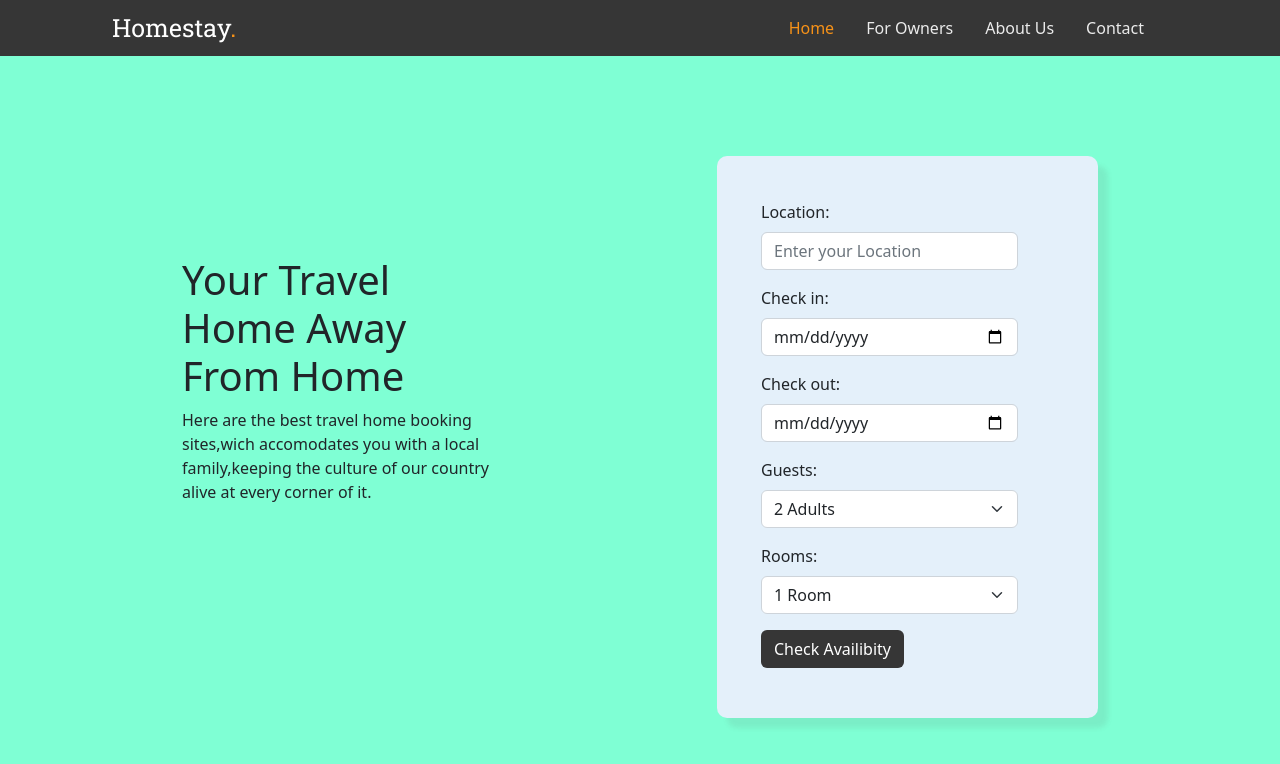
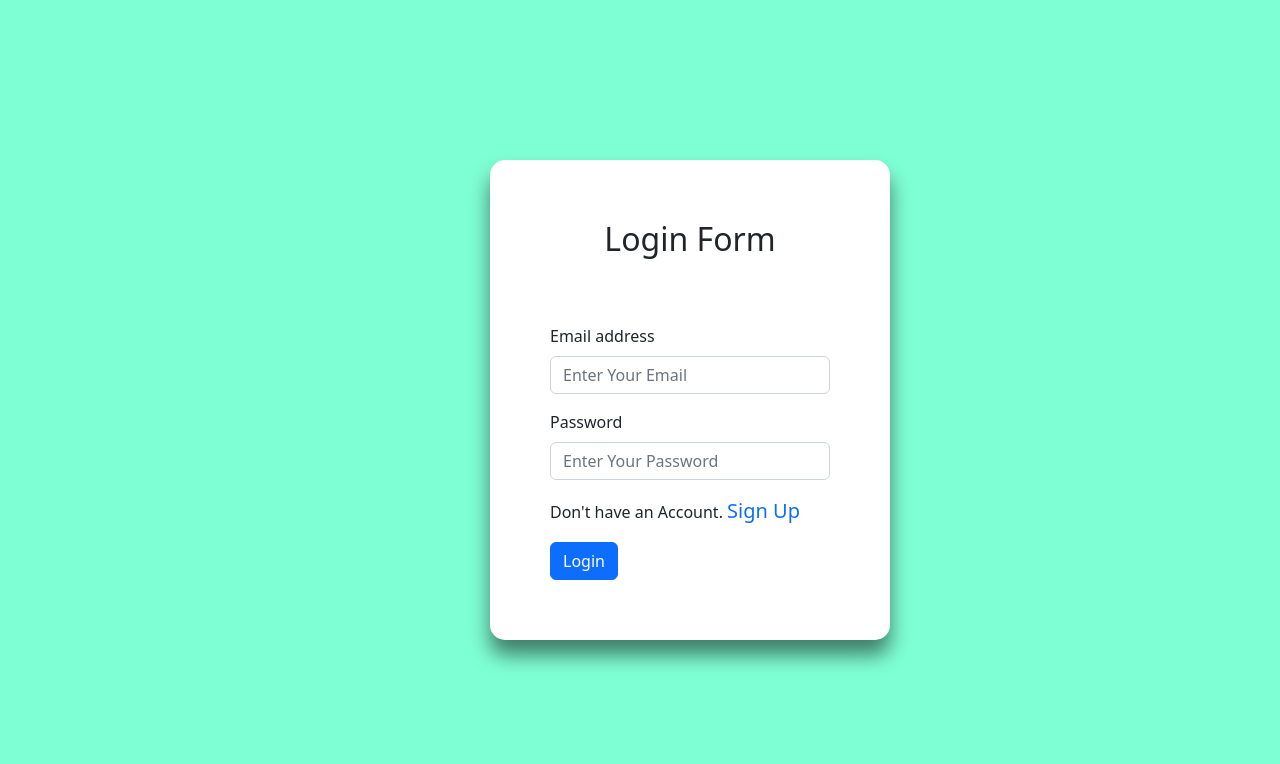
Before and after one commit to Aryanop0914/React, a React (Create React App) app: page / in a window 1280 px wide. Shown: the top 764 px of the page. Built offline with nearby package versions, Linux system fonts and the light colour scheme.

Commit message:
Login and Signup

```diff
--- a/src/App.js
+++ b/src/App.js
@@ -1,15 +1,17 @@
 import './App.css';
-import Navbar from './Components/Navbar';
-import Header1 from './Components/Header1';
+// import Navbar from './Components/Navbar';
+// import Header1 from './Components/Header1';
 import Login from './Components/Login';
+// import Signup from './Components/Signup';
 
 function App() {
 
   return (
     <>
-        <Navbar/>
-         <Header1/>
-        {/* <Login/> */}
+        {/* <Navbar/>
+         <Header1/> */}
+        <Login/>
+        {/* <Signup/> */}
 
     </>
   );
--- a/src/Components/Login.js
+++ b/src/Components/Login.js
@@ -8,20 +8,20 @@ export default function login() {
 
 <div className="login">
 <form>
-  <div class="mb-3">
-    <label for="exampleInputEmail1" class="form-label">Email address</label>
-    <input type="email" class="form-control" id="exampleInputEmail1" aria-describedby="emailHelp"/>
-    <div id="emailHelp" class="form-text">We'll never share your email with anyone else.</div>
+<div className="mb-3">
+<h2 >Login Form</h2>
   </div>
-  <div class="mb-3">
-    <label for="exampleInputPassword1" class="form-label">Password</label>
-    <input type="password" class="form-control" id="exampleInputPassword1"/>
+  <div className="mb-3">
+    <label for="InputEmail1" className="form-label">Email address</label>
+    <input type="email" className="form-control" id="InputEmail1" placeholder='Enter Your Email'/>
+    {/*    */}
   </div>
-  <div class="mb-3 form-check">
-    <input type="checkbox" class="form-check-input" id="exampleCheck1"/>
-    <label class="form-check-label" for="exampleCheck1">Check me out</label>
+  <div className="mb-3">
+    <label for="exampleInputPassword1" className="form-label">Password</label>
+    <input type="password" className="form-control" id="InputPassword1" placeholder='Enter Your Password'/>
   </div>
-  <button type="submit" class="btn btn-primary">Submit</button>
+  <p>Don't have an Account.  <a href="">Sign Up</a></p>
+  <button type="submit" className="btn btn-primary">Login</button>
 </form>
 
     </div>
--- /dev/null
+++ b/src/Components/Signup.js
@@ -0,0 +1,34 @@
+import React from 'react'
+
+export default function Signup() {
+  return (
+    <>
+
+<div className="signup">
+<form>
+<div className="mb-3">
+<h2 >Signup Form</h2>
+  </div>
+  <div className="mb-3">
+    <label htmlFor="Inputusername1" className="form-label">Username</label>
+    <input type="text" className="form-control" id="Inputusername1" placeholder='Enter Your Username'/>
+  </div>
+  <div className="mb-3">
+    <label htmlFor="InputEmail2" className="form-label">Email address</label>
+    <input type="email" className="form-control" id="InputEmail2" placeholder='Enter Your Email'/>
+  </div>
+  <div className="mb-3">
+    <label htmlFor="InputPassword1" className="form-label">Password</label>
+    <input type="password" className="form-control" id="InputPassword1" placeholder='Enter Your Password'/>
+  </div>
+  <div className="mb-3">
+    <label htmlFor="InputcPassword1" className="form-label"> Confirm Password</label>
+    <input type="cpassword" className="form-control" id="InputcPassword1" placeholder='Enter Your Password'/>
+  </div>
+  <button type="submit" className="btn btn-primary">Sign Up</button>
+</form>
+
+    </div>
+    </>
+  )
+}
--- a/src/index.css
+++ b/src/index.css
@@ -68,10 +68,36 @@ body {
 }
 
 /* Login */
-.wrapper{
-	background-color: white;
-	border-radius: 8px;
-	padding-left: 40px;
-	margin-right: 80%;
-	margin-left: 20px;
+.login{
+	width: 400px;
+	background: #fff;
+	padding: 60px;
+	border-radius: 15px;
+	margin: 160px 490px;
+	box-shadow: 0px 15px 20px rgba(0,0,0,0.5);
 }
+
+.login h2{
+    text-align: center;
+	padding-bottom: 50px;
+}
+
+.login a{
+    text-decoration: none;
+	font-size: 20px
+}
+
+
+.signup{
+	width: 400px;
+	background: #fff;
+	padding: 60px;
+	border-radius: 15px;
+	margin: 160px 490px;
+	box-shadow: 0px 15px 20px rgba(0,0,0,0.5);
+}
+
+.signup h2{
+    text-align: center;
+	padding-bottom: 50px;
+}
```
